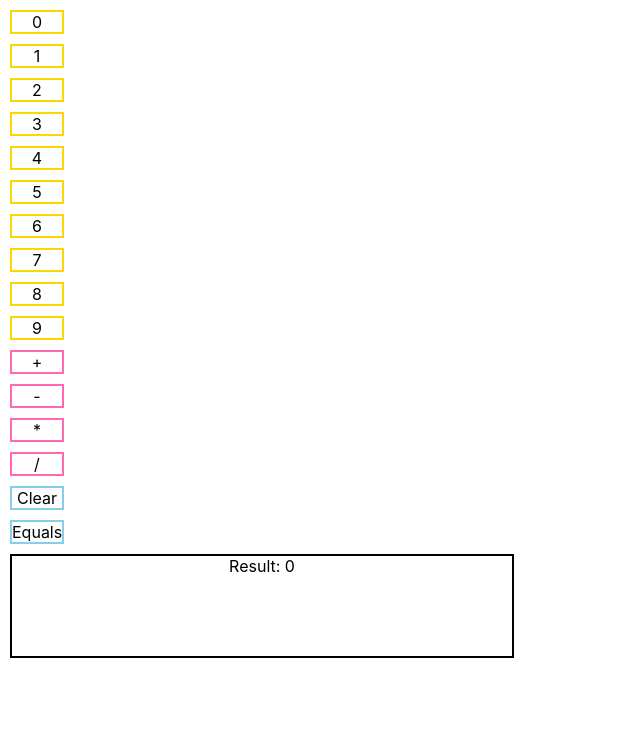
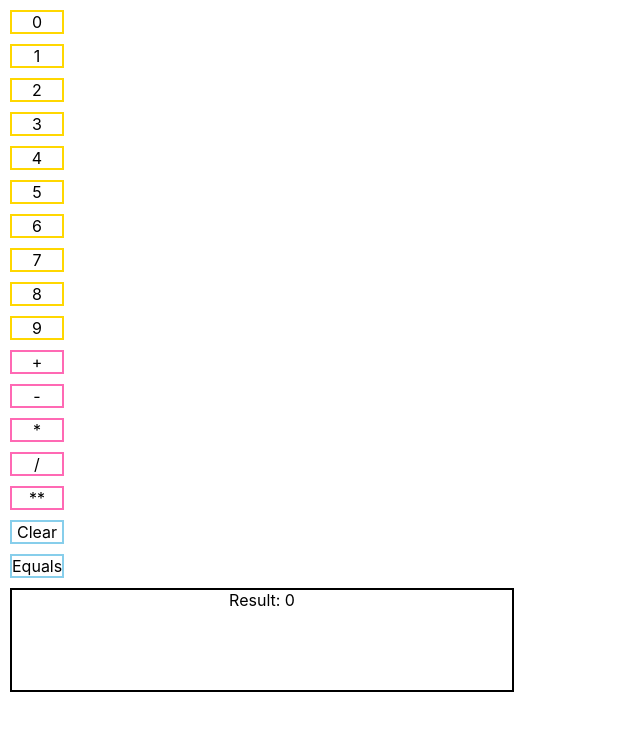
Before and after one commit to amara-j/calculator, a React (Create React App) app: page / in a window 1280 px wide. Shown: the top 730 px of the page, without its empty margins (0-640 px from the left). Built offline with nearby package versions, Linux system fonts and the light colour scheme.

Commit message:
add exponent button

```diff
--- a/src/App.js
+++ b/src/App.js
@@ -10,7 +10,7 @@ function App() {
   const [currentOperator, updateCurrentOperator] = useState("");
   const [operand2, updateOperand2] = useState("");
   const [result, updateResult] = useState(0);
-  const operators = ["+", "-", "*", "/"];
+  const operators = ["+", "-", "*", "/", "**"];
 
   const loopNumberComponents = () => {
     let numberComponents = [];
```
